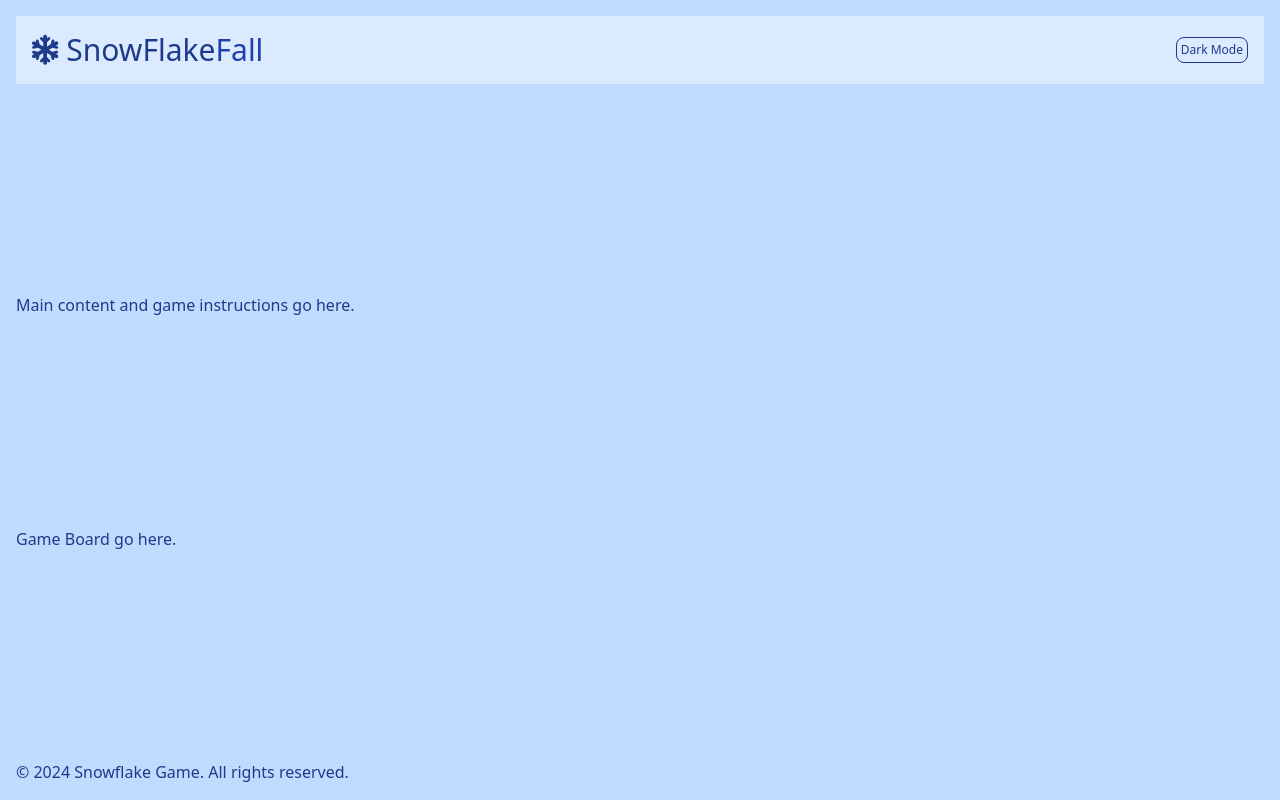
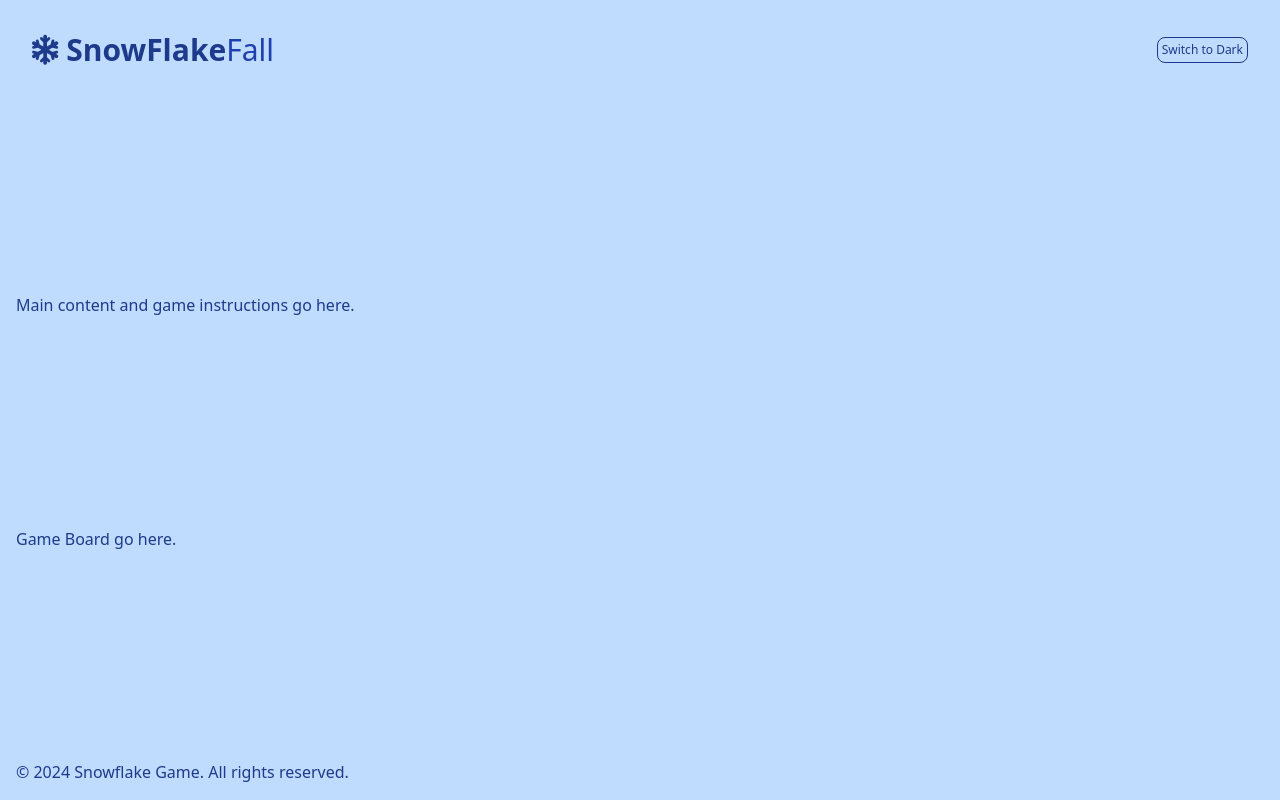
Before and after one commit to tbrown034/snowflake-fall, a React (Vite) app: page / in a window 1280 px wide. Built offline with nearby package versions, Linux system fonts and the light colour scheme.

Commit message:
feat: better UI /css

```diff
--- a/src/App.jsx
+++ b/src/App.jsx
@@ -5,25 +5,22 @@ import Main from "./components/UI/Main";
 import GameBoard from "./components/UI/GameBoard";
 
 function App() {
-  const [darkMode, setDarkMode] = useState(false); // State to manage dark mode
+  const [darkMode, setDarkMode] = useState(false);
 
-  // Function to toggle dark mode
   const toggleDarkMode = () => {
-    setDarkMode(!darkMode);
+    setDarkMode((prevMode) => !prevMode); // Ensuring the state is toggled based on the previous state
   };
 
   return (
     <div
-      className={`min-h-screen p-4 flex flex-col justify-between ${
+      className={`min-h-screen p-4 flex flex-col justify-between transition-colors duration-300 ${
         darkMode ? "bg-blue-900 text-blue-200" : "bg-blue-200 text-blue-900"
-      } `}
+      }`}
     >
-      <Header toggleDarkMode={toggleDarkMode} darkMode={darkMode} />
-
+      <Header onToggleDarkMode={toggleDarkMode} isDarkMode={darkMode} />
       <Main />
-
       <GameBoard />
-      <Footer darkMode={darkMode} />
+      <Footer isDarkMode={darkMode} />
     </div>
   );
 }
--- a/src/components/UI/Header.jsx
+++ b/src/components/UI/Header.jsx
@@ -1,32 +1,36 @@
-export default function Header({ toggleDarkMode, darkMode }) {
+export default function Header({ onToggleDarkMode, isDarkMode }) {
   return (
     <header
-      className={`flex justify-between items-center p-4 ${
-        darkMode ? "bg-blue-800" : "bg-blue-100"
-      }`}
+      className={`flex justify-between items-center p-4 transition-colors duration-300 `}
     >
       <div className="flex items-center gap-2 text-3xl">
-        <i className="fas fa-snowflake"></i>{" "}
+        <i className="fas fa-snowflake"></i>
         <div>
           <span
-            className={`text-blue-900 ${darkMode ? "dark:text-blue-100" : ""}`}
+            className={`font-semibold ${
+              isDarkMode ? "text-blue-100" : "text-blue-900"
+            }`}
           >
             SnowFlake
           </span>
           <span
-            className={`text-blue-800 ${darkMode ? "dark:text-blue-200" : ""}`}
+            className={`font-light ${
+              isDarkMode ? "text-blue-200" : "text-blue-800"
+            }`}
           >
             Fall
           </span>
         </div>
       </div>
       <button
-        onClick={toggleDarkMode}
-        className={`border ${
-          darkMode ? "border-blue-200" : "border-blue-900"
-        } p-1 text-xs rounded-lg hover:bg-blue-300 dark:hover:bg-blue-700 transition-colors`}
+        onClick={onToggleDarkMode}
+        className={`border p-1 text-xs rounded-lg transition-colors duration-300 ${
+          isDarkMode
+            ? "border-blue-200 hover:bg-blue-700 text-blue-200"
+            : "border-blue-900 hover:bg-blue-300 text-blue-900"
+        }`}
       >
-        {darkMode ? "Light Mode" : "Dark Mode"}
+        {isDarkMode ? "Switch to Light" : "Switch to Dark"}
       </button>
     </header>
   );
```
